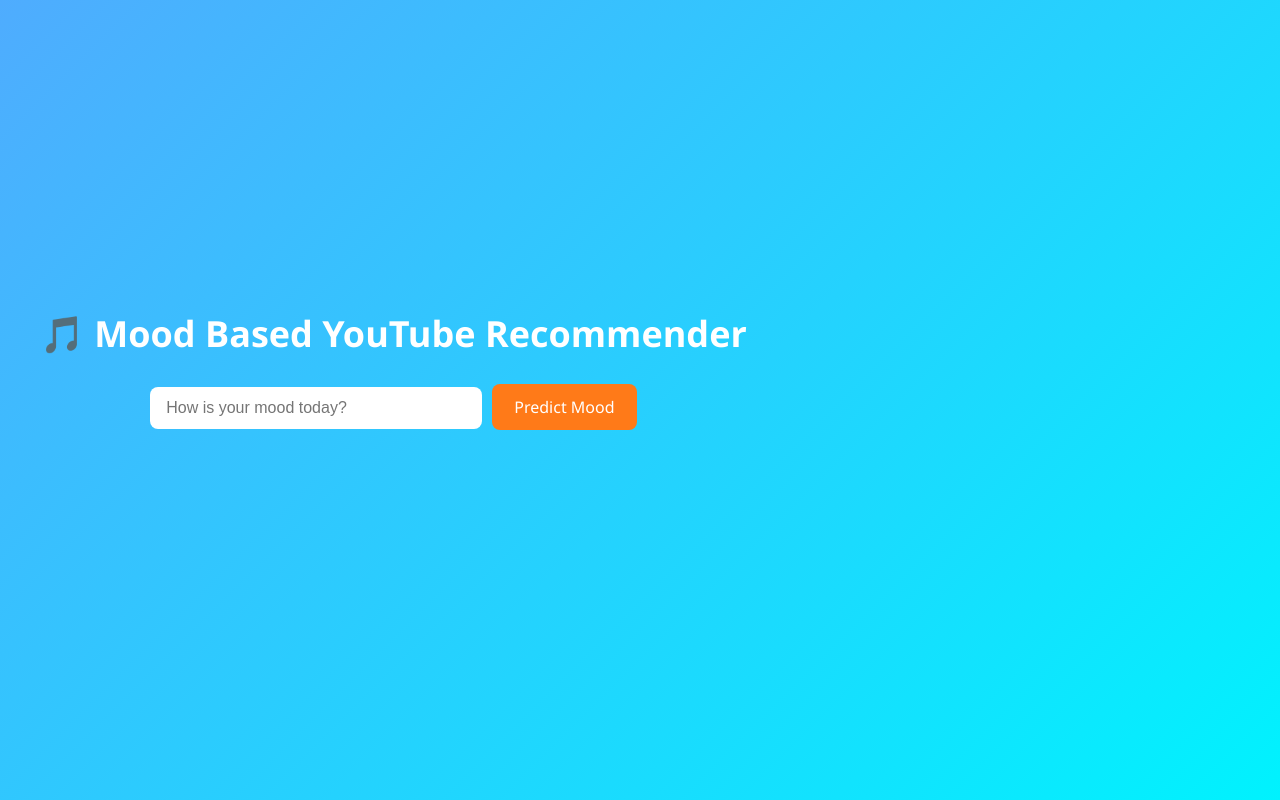
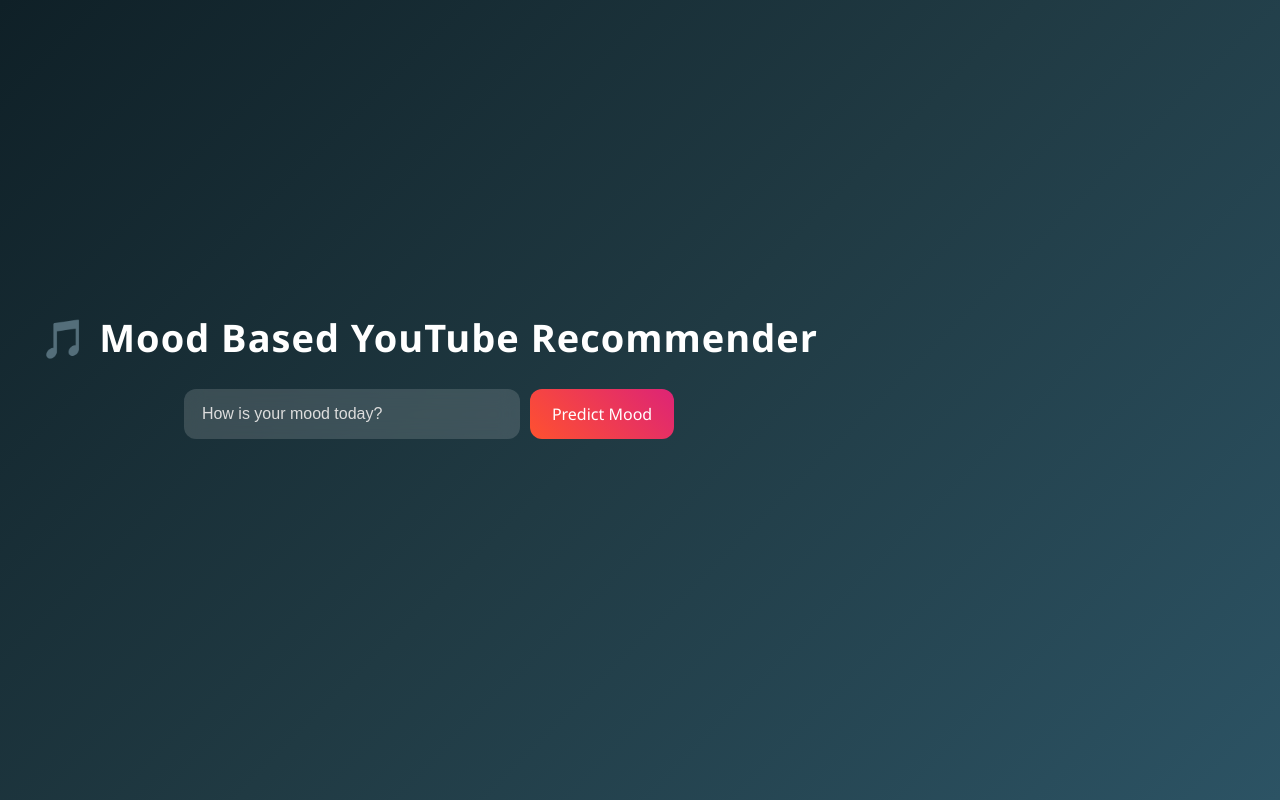
Before and after one commit to bavithGVshetty/Mood_Based_youtube_Recommend, a React (Vite) app in the folder Frontend/vite-project/: page / in a window 1280 px wide. Built offline with nearby package versions, Linux system fonts and the light colour scheme.

Commit message:
Update App.css

```diff
--- a/Frontend/vite-project/src/App.css
+++ b/Frontend/vite-project/src/App.css
@@ -1,71 +1,111 @@
-/* Global Page Style */
-body {
-margin: 0;
-font-family: "Segoe UI", Arial, sans-serif;
-background: linear-gradient(135deg, #4facfe, #00f2fe);
-min-height: 100vh;
+body{
+margin:0;
+font-family:'Segoe UI',sans-serif;
+background:linear-gradient(135deg,#0f2027,#203a43,#2c5364);
+color:white;
+min-height:100vh;
 }
 
-/* Main App Container */
-.app {
-text-align: center;
-padding: 40px;
+/* Main container */
+
+.app{
+text-align:center;
+padding:40px;
 }
 
 /* Title */
-.app h1 {
-color: white;
-font-size: 36px;
-margin-bottom: 30px;
+
+h1{
+font-size:38px;
+margin-bottom:30px;
+letter-spacing:1px;
 }
 
-/* Input Box */
-input {
-padding: 12px 16px;
-width: 300px;
-border-radius: 8px;
-border: none;
-outline: none;
-font-size: 16px;
-margin-right: 10px;
+/* Search box */
+
+.search-box{
+display:flex;
+justify-content:center;
+gap:10px;
+margin-bottom:30px;
+flex-wrap:wrap;
+}
+
+/* Input */
+
+input{
+padding:14px 18px;
+width:300px;
+border-radius:12px;
+border:none;
+outline:none;
+font-size:16px;
+background:rgba(255,255,255,0.15);
+color:white;
+backdrop-filter:blur(10px);
+}
+
+input::placeholder{
+color:#ddd;
 }
 
 /* Button */
-button {
-padding: 12px 22px;
-border-radius: 8px;
-border: none;
-background-color: #ff7a18;
-color: white;
-font-size: 16px;
-cursor: pointer;
-transition: 0.3s;
+
+button{
+padding:14px 22px;
+border:none;
+border-radius:12px;
+background:linear-gradient(45deg,#ff512f,#dd2476);
+color:white;
+font-size:16px;
+cursor:pointer;
+transition:0.3s;
 }
 
-button:hover {
-background-color: #ff4b2b;
-transform: scale(1.05);
+button:hover{
+transform:scale(1.08);
+box-shadow:0 10px 25px rgba(0,0,0,0.4);
 }
 
-/* Video Grid */
-.videos {
-margin-top: 40px;
-display: grid;
-grid-template-columns: repeat(auto-fit, minmax(350px, 1fr));
-gap: 25px;
-padding: 20px;
+/* Loader */
+
+.loader{
+margin:30px auto;
+border:6px solid #f3f3f3;
+border-top:6px solid #ff512f;
+border-radius:50%;
+width:50px;
+height:50px;
+animation:spin 1s linear infinite;
 }
 
-/* Video Card */
-.videos iframe {
-width: 100%;
-height: 220px;
-border-radius: 12px;
-border: none;
-box-shadow: 0 8px 20px rgba(0,0,0,0.2);
-transition: 0.3s;
+@keyframes spin{
+0%{transform:rotate(0deg);}
+100%{transform:rotate(360deg);}
 }
 
-.videos iframe:hover {
-transform: scale(1.03);
+/* Video grid */
+
+.videos{
+display:grid;
+grid-template-columns:repeat(auto-fit,minmax(320px,1fr));
+gap:25px;
+padding:20px;
 }
+
+/* Video card */
+
+iframe{
+width:100%;
+height:220px;
+border-radius:14px;
+border:none;
+box-shadow:0 12px 30px rgba(0,0,0,0.5);
+transition:0.4s;
+}
+
+/* Hover effect */
+
+iframe:hover{
+transform:scale(1.05);
+box-sh
```
